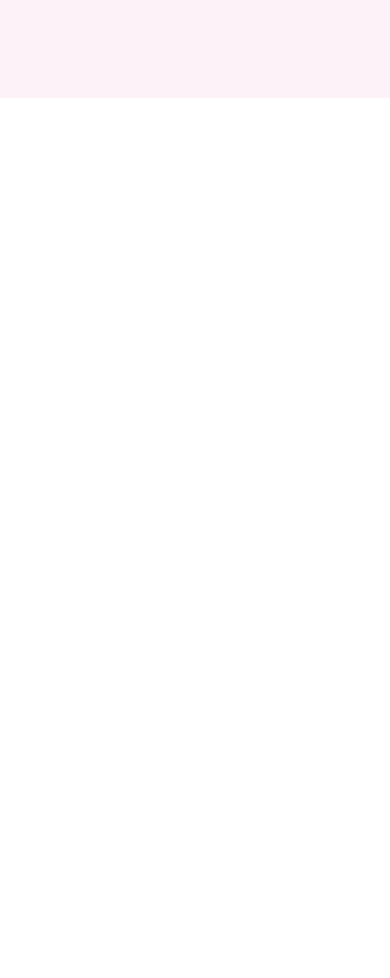
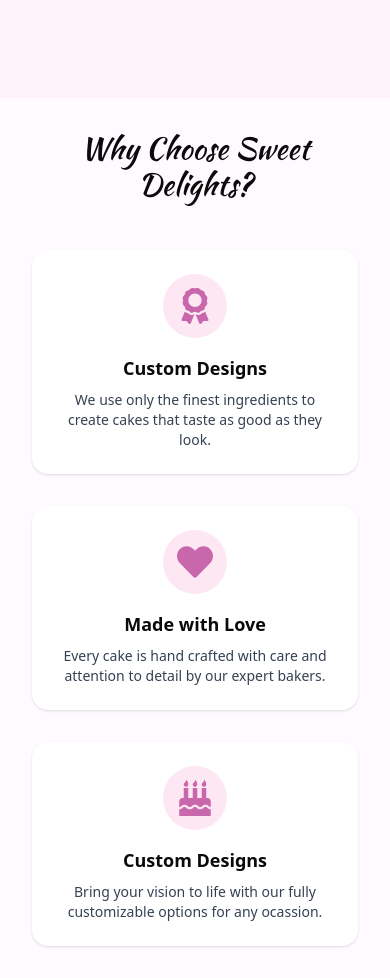
Before and after one commit to Koket-Bakery-and-pastry/frontend, a Next.js app: page / in a window 390 px wide. Shown: the part 5220-6198 px from the top of the page. Before the commit the page ends 5318 px from the top, so only its background shows below. Built offline with nearby package versions, Linux system fonts and the light colour scheme.

Commit message:
feat: add responsive Our values component

```diff
--- a/src/app/page.tsx
+++ b/src/app/page.tsx
@@ -13,8 +13,8 @@ export default function Home() {
       <Hero />
       <CategorySection />
       <FeaturedSection />
-      {/* <OurValues />
-      <Testimonials />
+      <OurValues />
+      {/* <Testimonials />
       <CallToAction /> */}
     </>
   );
--- a/src/components/OurValues.tsx
+++ b/src/components/OurValues.tsx
@@ -1,19 +1,20 @@
+// ...existing code...
 import React from "react";
 import { FaAward, FaHeart, FaBirthdayCake } from "react-icons/fa";
 
 const values = [
   {
-    icon: <FaAward className="text-[#C967AC] text-4xl mb-2" />,
+    icon: <FaAward className="text-[#C967AC] text-4xl" />,
     title: "Custom Designs",
     desc: "We use only the finest ingredients to create cakes that taste as good as they look.",
   },
   {
-    icon: <FaHeart className="text-[#C967AC] text-4xl mb-2" />,
+    icon: <FaHeart className="text-[#C967AC] text-4xl" />,
     title: "Made with Love",
     desc: "Every cake is hand crafted with care and attention to detail by our expert bakers.",
   },
   {
-    icon: <FaBirthdayCake className="text-[#C967AC] text-4xl mb-2" />,
+    icon: <FaBirthdayCake className="text-[#C967AC] text-4xl" />,
     title: "Custom Designs",
     desc: "Bring your vision to life with our fully customizable options for any ocassion.",
   },
@@ -21,26 +22,32 @@ const values = [
 
 function OurValues() {
   return (
-    <section className="bg-[#FFFAFF] py-12 px-24">
-      <h2 className="text-3xl md:text-4xl font-kaushan text-center mb-16">
+    <section className="bg-[#FFFAFF] section-spacing">
+      <div className="max-w-7xl mx-auto px-4">
+        <h2 className="text-3xl md:text-4xl font-kaushan text-center mb-12">
           Why Choose Sweet Delights?
         </h2>
-      <div className="flex flex-col md:flex-row justify-center items-start gap-10 md:gap-0">
+
+        <div className="grid grid-cols-1 lg:grid-cols-2 2xl:grid-cols-3 gap-8 items-stretch">
           {values.map((v, i) => (
             <div
               key={i}
-            className="flex-1 flex flex-col items-center text-center px-6"
+              className="bg-white rounded-2xl p-6 text-center shadow-sm flex flex-col items-center justify-start"
             >
-            <div className="bg-pink-100 rounded-full w-16 h-16 flex items-center justify-center mb-6">
+              <div className="bg-pink-100 rounded-full w-16 h-16 flex items-center justify-center mb-4">
                 {v.icon}
               </div>
               <h3 className="font-bold text-lg mb-2">{v.title}</h3>
-            <p className="text-gray-700 max-w-xs">{v.desc}</p>
+              <p className="text-gray-700 text-sm xl:text-base max-w-xs">
+                {v.desc}
+              </p>
             </div>
           ))}
+        </div>
       </div>
     </section>
   );
 }
 
 export default OurValues;
+// ...existing code...
```
Lines whose indentation alone changed are shown as unchanged.
